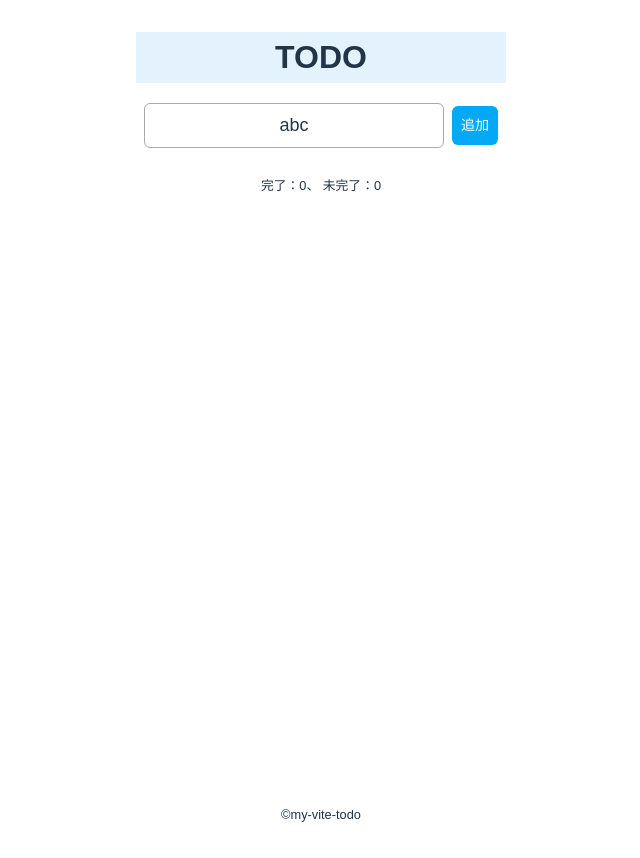
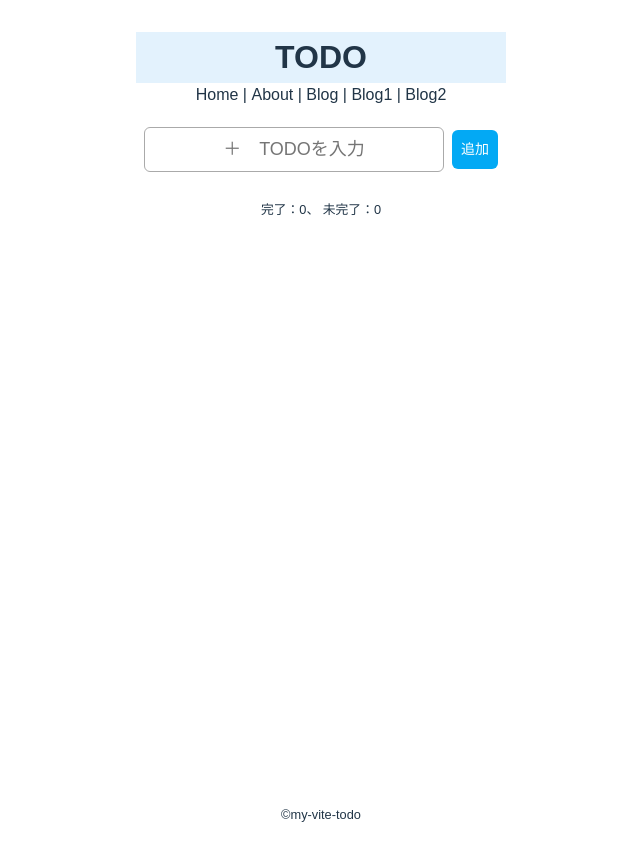
Before and after one commit to nkz5/my-vita-todo, a Vue app: page / in a window 1280 px wide. Shown: the top 858 px of the page, without its empty margins (319-959 px from the left). Built offline with nearby package versions, Linux system fonts and the light colour scheme.

Commit message:
ページにリンクを追加

```diff
--- a/src/App.vue
+++ b/src/App.vue
@@ -1,12 +1,25 @@
 <script setup>
 import TheHeader from './components/TheHeader.vue';
 import TheFooter from './components/TheFooter.vue';
+import { useRouter } from 'vue-router';
 //import MainToDo from './components/MainToDo.vue';
+
+const router = useRouter();
+const goBlog = () => {
+  router.push('/blog');
+};
 </script>
 
 <template>
   <div class="wrap">
     <TheHeader />
+    <nav>
+      <router-link to="/">Home</router-link>
+      | <router-link to="/about">About</router-link> |
+      <span @click="goBlog">Blog</span>
+      | <router-link to="/blog/1">Blog1</router-link> |
+      <router-link to="/Blog/2">Blog2</router-link>
+    </nav>
     <!--<main class="main"><MainToDo /></main>-->
     <main class="main"><router-view /></main>
     <TheFooter />
--- /dev/null
+++ b/src/pages/Blog.vue
@@ -0,0 +1,18 @@
+<script setup>
+import { useRoute } from 'vue-router';
+import { watch, ref } from 'vue';
+
+// blog/:idのidを取得する
+const route = useRoute();
+const id = ref(route.params.id);
+console.log('watch外：', id);
+
+watch(route, () => {
+  id.value = route.params.id;
+  console.log('watch内：', id.value);
+});
+</script>
+<template>
+  <p>blog page</p>
+  <p>blog id = {{ id }}</p>
+</template>
--- a/src/pages/MainToDo.vue
+++ b/src/pages/MainToDo.vue
@@ -5,7 +5,7 @@
 import ButtonAdd from '/src/components/ButtonAdd.vue';
 
 // 入力を取得
-const todoRef = ref('abc');
+const todoRef = ref('');
 
 //setupでtodo入力欄を取得
 const inpSetup = document.getElementById('inp');
--- /dev/null
+++ b/src/pages/NotFound.vue
@@ -0,0 +1,36 @@
+<template>
+  <div class="error">
+    <div class="code">
+      <p>404</p>
+    </div>
+    <div class="msg_en">
+      <p>Page</p>
+      <p>Not</p>
+      <p>Found</p>
+    </div>
+  </div>
+  <div class="msg_ja">お探しのページは見つかりませんでした。</div>
+</template>
+<style scoped>
+.error {
+  margin-top: 20px;
+  display: flex;
+  justify-content: center;
+  gap: 20px;
+}
+
+.code {
+  font-size: 64px;
+  font-weight: bold;
+  color: #888;
+}
+
+.msg_en {
+  font-size: 8px;
+}
+
+.msg_ja {
+  font-size: 18px;
+  text-align: center;
+}
+</style>
--- a/src/router/index.js
+++ b/src/router/index.js
@@ -2,6 +2,7 @@
 
 import MainTodo from '/src/pages/MainToDo.vue';
 import About from '/src/pages/About.vue';
+import NotFound from '/src/pages/NotFound.vue';
 
 const routes = [
   {
@@ -17,7 +18,22 @@
   {
     path: '/about',
     name: 'About',
-    component: About,
+    component: () => import('/src/pages/About.vue'),
+  },
+  {
+    path: '/blog/:id',
+    name: 'BlogId',
+    component: () => import('/src/pages/Blog.vue'),
+  },
+  {
+    path: '/blog',
+    name: 'Blog',
+    component: () => import('/src/pages/Blog.vue'),
+  },
+  {
+    path: '/:pathMatch(.*)*',
+    name: 'NotFound',
+    component: NotFound,
   },
 ];
 
```
